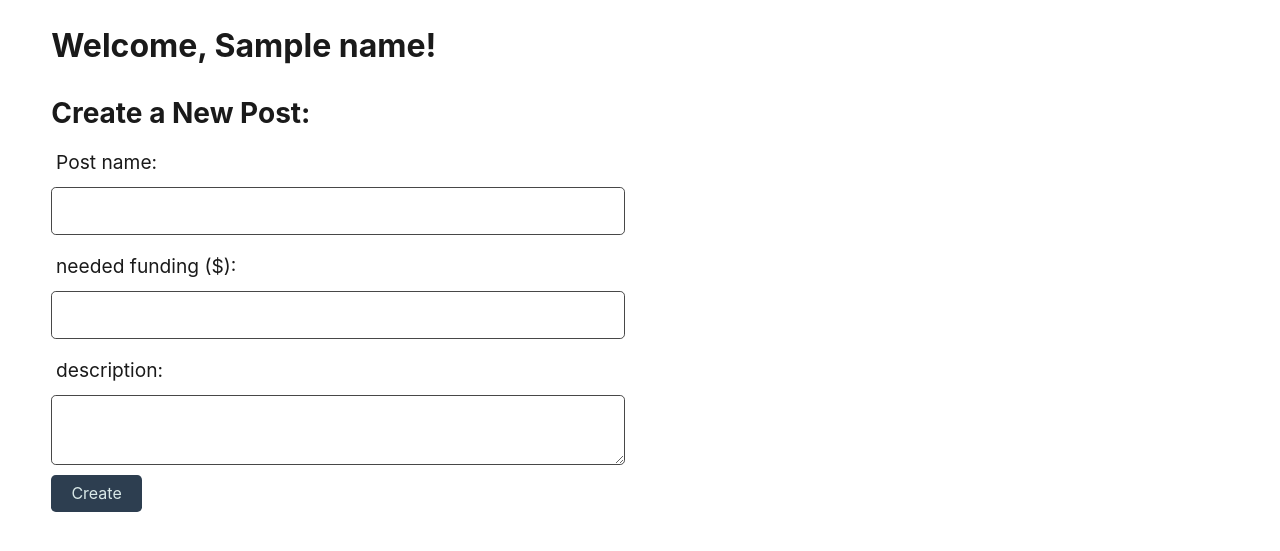
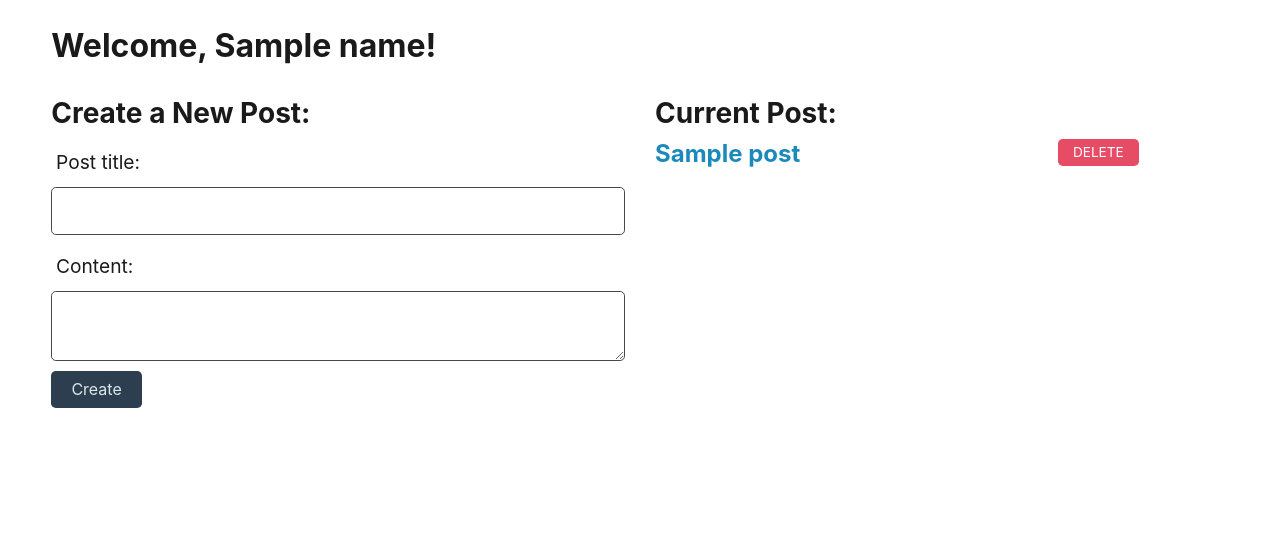
Before and after one commit to LilOTechGod/Tech-blog, a Node server app: template views/profile.handlebars in a window 1280 px wide. Shown: the part 74-625 px from the top of the page. Run offline with Node 20, Linux system fonts and the light colour scheme; tables that the repository leaves empty hold one stand-in row (values such as "Sample post"); the template is opened without the code that fills it: values that come from a table or form of the project are taken from there, most other values are stand-ins (such as "Sample title", 1, 10 or a date in 2020); some libraries are stand-ins or nearby versions.

Commit message:
updated the routes, to get the login connection working and proceeding to the dashboard

```diff
--- a/controllers/api/userRoutes.js
+++ b/controllers/api/userRoutes.js
@@ -18,7 +18,7 @@ router.post('/', async (req, res) => {
 
 router.post('/login', async (req, res) => {
   try {
-    const userData = await User.findOne({ where: { username: req.body.username } });
+    const userData = await User.findOne({ where: { email: req.body.email } });
 
     if (!userData) {
       res
@@ -44,6 +44,7 @@ router.post('/login', async (req, res) => {
     });
 
   } catch (err) {
+    console.error(err);
     res.status(400).json(err);
   }
 });
--- a/controllers/homeRoutes.js
+++ b/controllers/homeRoutes.js
@@ -62,7 +62,7 @@ router.get('/profile', withAuth, async (req, res) => {
     // Find the logged in user based on the session ID
     const userData = await User.findByPk(req.session.user_id, {
       attributes: { exclude: ['password'] },
-      include: [{ model: Project }],
+      include: [{ model: Post }],
     });
 
     const user = userData.get({ plain: true });
@@ -72,6 +72,7 @@ router.get('/profile', withAuth, async (req, res) => {
       logged_in: true
     });
   } catch (err) {
+    console.error(err);
     res.status(500).json(err);
   }
 });
--- a/models/User.js
+++ b/models/User.js
@@ -16,7 +16,7 @@ User.init(
       primaryKey: true,
       autoIncrement: true,
     },
-    username: {
+    name: {
       type: DataTypes.STRING,
       allowNull: false,
     },
@@ -26,6 +26,10 @@ User.init(
       validate: {
         len: [8],
       },
+    },
+    email: {
+      type: DataTypes.STRING,
+      allowNull: false
     },
   },
   {
--- a/models/index.js
+++ b/models/index.js
@@ -16,4 +16,10 @@ Comment.belongsTo(User, {
   onDelete: 'CASCADE',
 });
 
+User.hasMany(Post);
+
+User.hasMany(Comment);
+
+Comment.belongsTo(Post);
+
 module.exports = { User, Post, Comment};
--- a/public/js/login.js
+++ b/public/js/login.js
@@ -7,7 +7,7 @@ const loginFormHandler = async (event) => {
 
   if (email && password) {
     // Send a POST request to the API endpoint
-    const response = await fetch('/api/users/login', {
+    const response = await fetch('/api/user/login', {
       method: 'POST',
       body: JSON.stringify({ email, password }),
       headers: { 'Content-Type': 'application/json' },
--- a/public/js/profile.js
+++ b/public/js/profile.js
@@ -1,14 +1,14 @@
 const newFormHandler = async (event) => {
   event.preventDefault();
 
-  const name = document.querySelector('#project-name').value.trim();
-  const needed_funding = document.querySelector('#project-funding').value.trim();
-  const description = document.querySelector('#project-desc').value.trim();
+  const title = document.querySelector('#post-title').value.trim();
 
-  if (name && needed_funding && description) {
-    const response = await fetch(`/api/projects`, {
+  const contents = document.querySelector('#post-content').value.trim();
+
+  if (title && contents) {
+    const response = await fetch(`/api/post`, {
       method: 'POST',
-      body: JSON.stringify({ name, needed_funding, description }),
+      body: JSON.stringify({ title, contents }),
       headers: {
         'Content-Type': 'application/json',
       },
@@ -26,7 +26,7 @@ const delButtonHandler = async (event) => {
   if (event.target.hasAttribute('data-id')) {
     const id = event.target.getAttribute('data-id');
 
-    const response = await fetch(`/api/projects/${id}`, {
+    const response = await fetch(`/api/post/${id}`, {
       method: 'DELETE',
     });
 
@@ -39,9 +39,9 @@ const delButtonHandler = async (event) => {
 };
 
 document
-  .querySelector('.new-project-form')
+  .querySelector('.new-post-form')
   .addEventListener('submit', newFormHandler);
 
 document
-  .querySelector('.project-list')
-  .addEventListener('click', delButtonHandler);
+  .querySelector('.post-list')
+  ?.addEventListener('click', delButtonHandler);
--- a/views/profile.handlebars
+++ b/views/profile.handlebars
@@ -10,16 +10,12 @@
 
     <form class="form new-post-form">
       <div class="form-group">
-        <label for="post-name">Post name:</label>
-        <input class="form-input" type="text" id="post-name" name="post-name" />
+        <label for="post-title">Post title:</label>
+        <input class="form-input" type="text" id="post-title" name="post-title" />
       </div>
       <div class="form-group">
-        <label for="post-funding">needed funding ($):</label>
-        <input class="form-input" type="number" id="post-funding" name="post-funding" />
-      </div>
-      <div class="form-group">
-        <label for="post-desc">description:</label>
-        <textarea class="form-input" id="post-desc" name="post-desc"></textarea>
+        <label for="post-content">Content:</label>
+        <textarea class="form-input" id="post-content" name="post-content"></textarea>
       </div>
       <div class="form-group">
         <button type="submit" class="btn btn-primary">Create</button>
@@ -27,14 +23,14 @@
     </form>
   </div>
 
-  {{#if post.length}}
+  {{#if posts.length}}
   <div class="col-md-6 post-list">
     <h3>Current Post:</h3>
 
-    {{#each post as |post|}}
+    {{#each posts as |post|}}
     <div class="row mb-2">
       <div class="col-md-8">
-        <h4><a href="/post/{{post.id}}">{{post.name}}</a></h4>
+        <h4><a href="/post/{{post.id}}">{{post.title}}</a></h4>
       </div>
       <div class="col-md-4">
         <button class="btn btn-sm btn-danger" data-id="{{post.id}}">DELETE</button>
```
Also changed, not shown: seeds/seed.js (+7 -7 lines), views/post.handlebars (added, +7 -0 lines), views/project.handlebars (deleted, +0 -14 lines), README.md.
